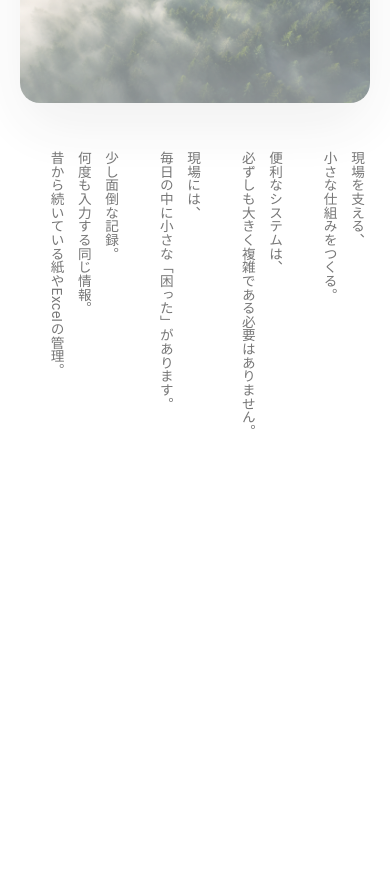
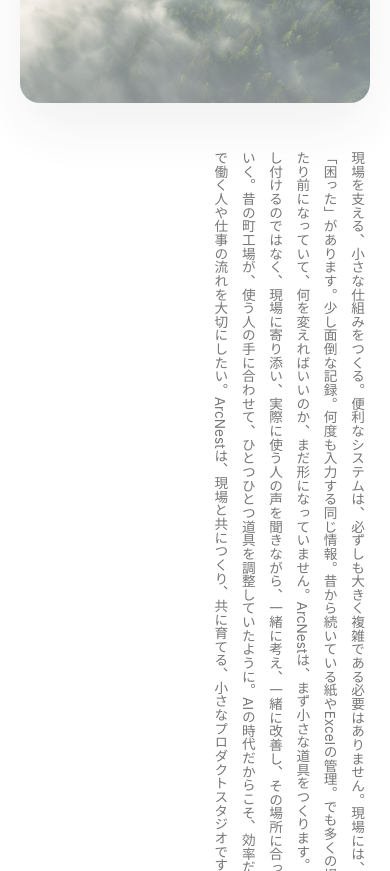
Before and after one commit to yamauchi1919349-dot/arcnest-site, a Next.js app: page / in a window 390 px wide. Shown: the part 1073-1944 px from the top of the page. Built offline with nearby package versions, Linux system fonts and the light colour scheme.

Commit message:
Redesign ArcNest brand experience

```diff
--- a/src/app/globals.css
+++ b/src/app/globals.css
@@ -260,19 +260,20 @@ a {
 .philosophy-section .hero-note {
   font-size: clamp(1.02rem, 1.35vw, 1.22rem);
   line-height: 2.25;
-  max-width: min(58rem, 100%);
-  min-height: clamp(35rem, 62vw, 48rem);
-  overflow-x: hidden;
-  overflow-y: visible;
+  height: auto;
+  max-width: none;
+  min-height: 0;
+  overflow: visible;
   padding-bottom: 0;
   width: 100%;
 }
 
 .philosophy-section .hero-note p {
-  max-height: clamp(35rem, 66vw, 50rem);
-  max-width: 100%;
+  height: auto;
+  max-height: none;
+  max-width: none;
   text-orientation: mixed;
-  width: 100%;
+  width: max-content;
   writing-mode: vertical-rl;
 }
 
@@ -573,14 +574,19 @@ a {
   .philosophy-section .hero-note {
     font-size: clamp(0.8rem, 3.5vw, 0.96rem);
     line-height: 2;
-    min-height: clamp(34rem, 92svh, 44rem);
-    overflow-x: hidden;
+    max-width: 100%;
+    min-height: 0;
+    overflow: visible;
   }
 
   .philosophy-section .hero-note p {
-    max-height: clamp(34rem, 94svh, 45rem);
+    max-height: none;
     max-width: 100%;
     width: 100%;
+  }
+
+  .philosophy-section .hero-note br {
+    display: none;
   }
 
   .body-poem {
```
